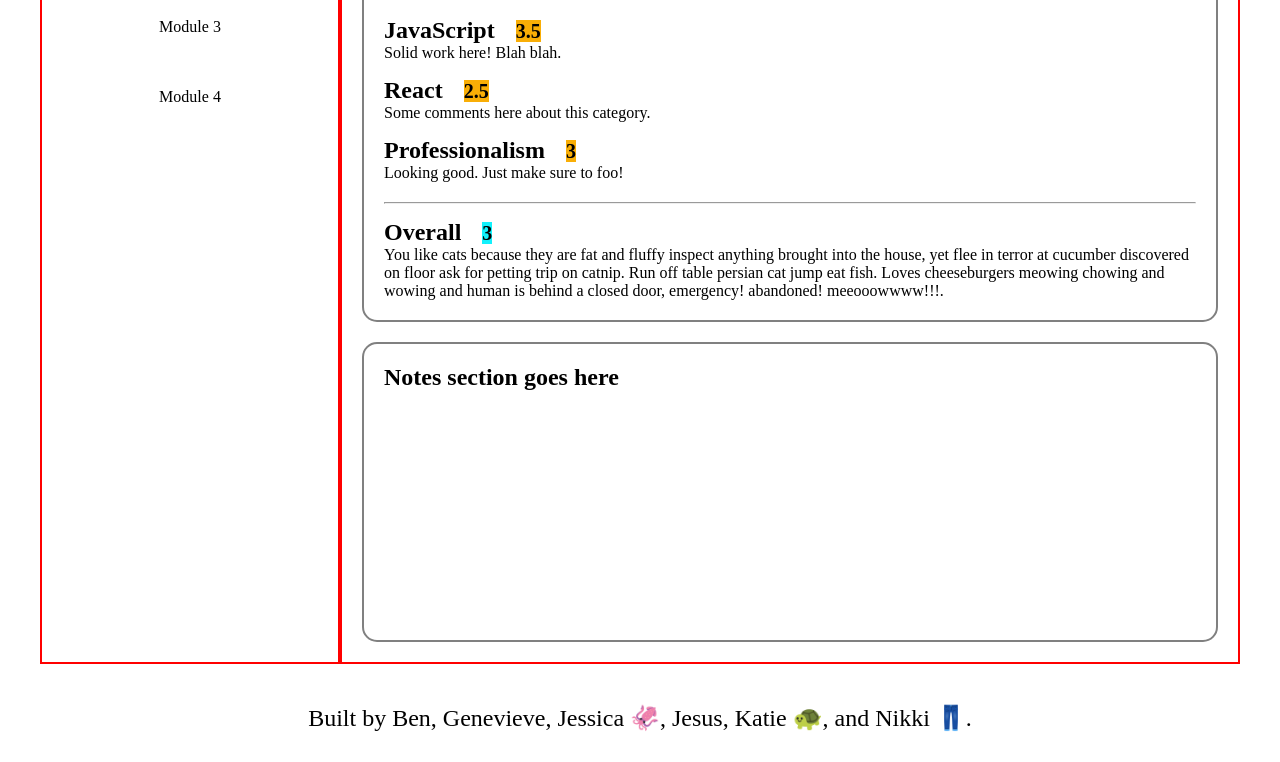
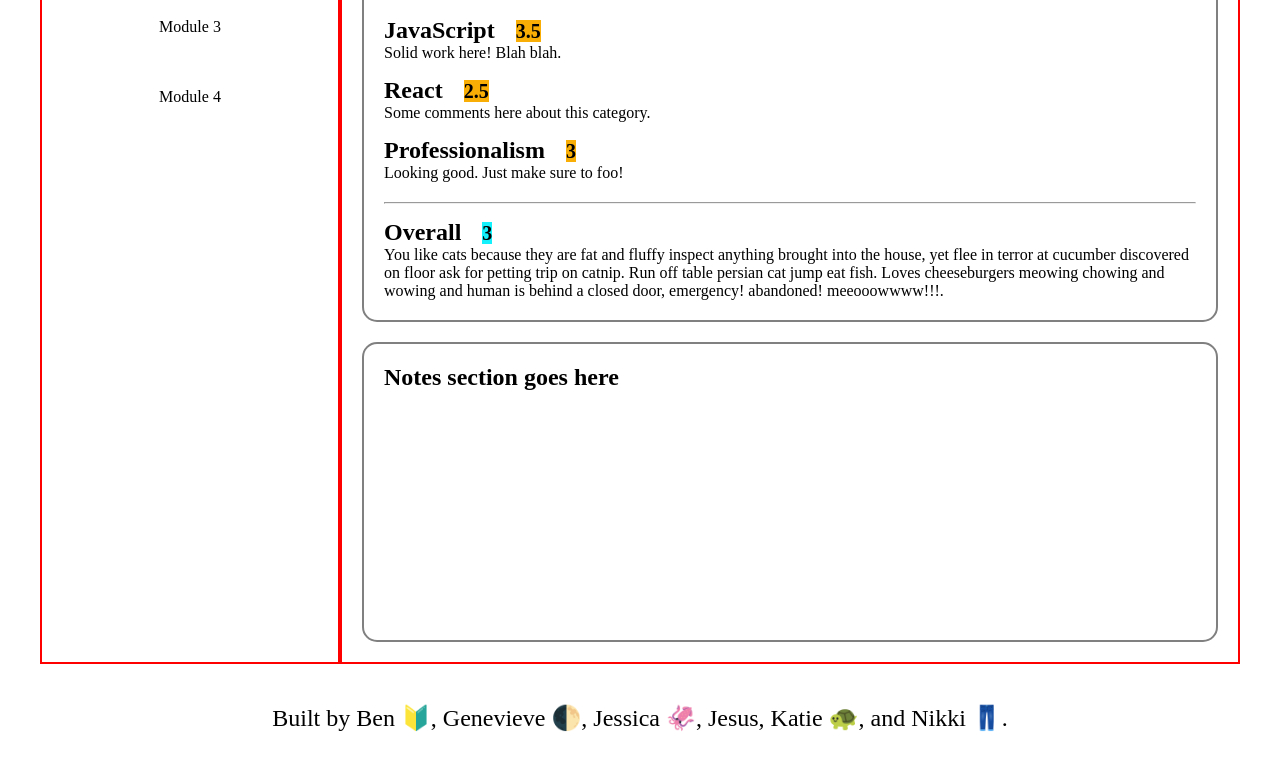
Before and after one commit to Turing-Mesh/mesh-ui, a Vue app: page /about in a window 1280 px wide. Shown: the part 392-1154 px from the top of the page. Built offline with nearby package versions, Linux system fonts and the light colour scheme.

Commit message:
Add emojis

```diff
--- a/src/components/Footer.vue
+++ b/src/components/Footer.vue
@@ -1,5 +1,5 @@
 <template>
-  <footer id="footer">Built by Ben, Genevieve, Jessica 🦑, Jesus, Katie 🐢, and Nikki 👖.</footer>
+  <footer id="footer">Built by Ben 🔰, Genevieve 🌓, Jessica 🦑, Jesus, Katie 🐢, and Nikki 👖.</footer>
 </template>
 
 <script>
```
